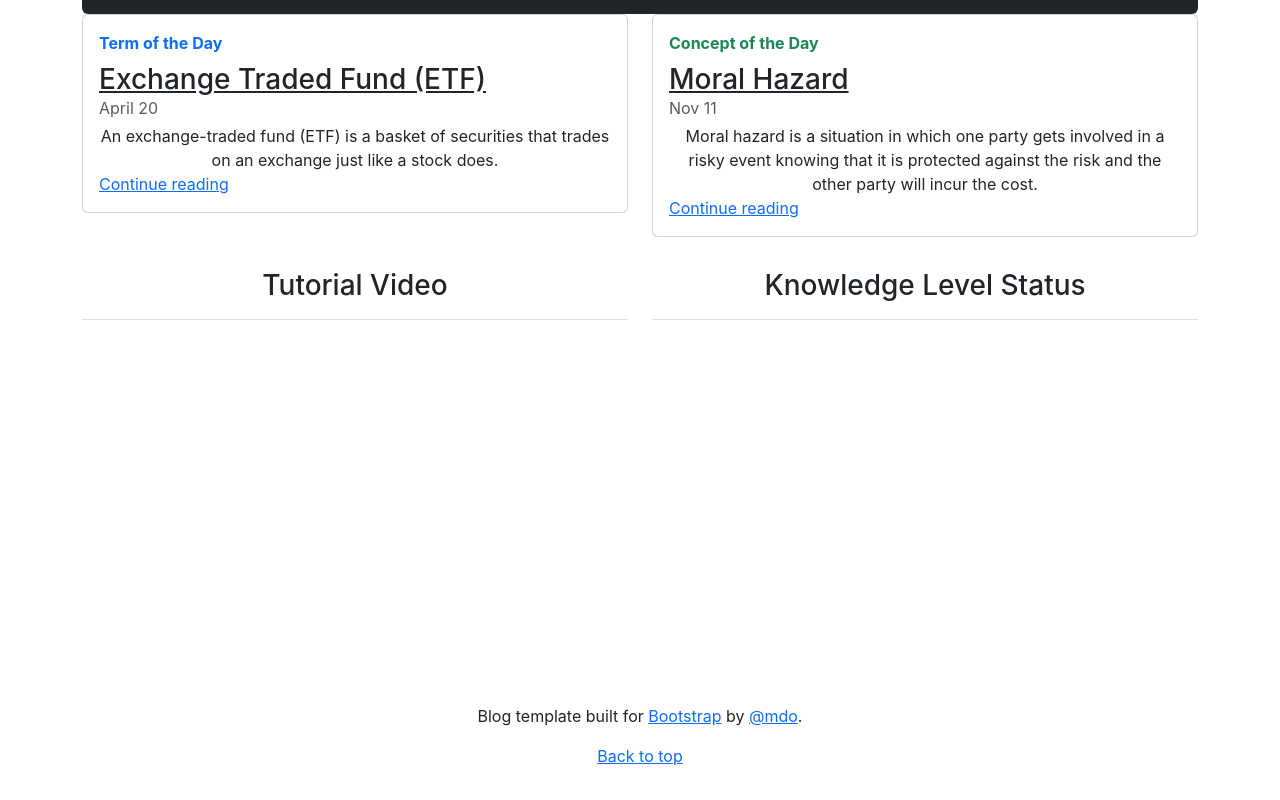
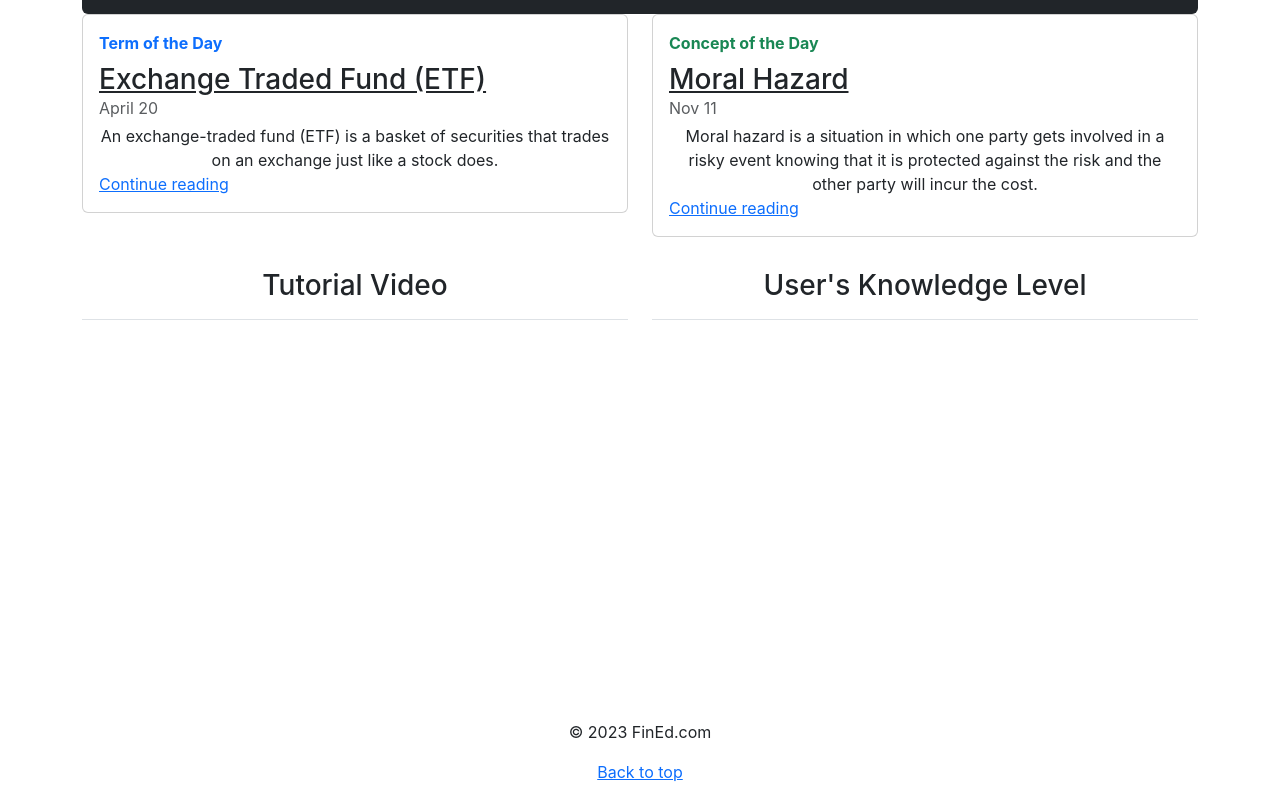
Before and after one commit to anshuman2601/momoneynoloans, a React (Create React App) app: page / in a window 1280 px wide. Shown: the part 669-1469 px from the top of the page. Built offline with nearby package versions, Linux system fonts and the light colour scheme.

Commit message:
lower right corner

```diff
--- a/src/Home.js
+++ b/src/Home.js
@@ -89,7 +89,7 @@ function Home() {
 
         <aside class="col-md-6 blog-sidebar">
             <h3 class="pb-3 mb-4 font-italic border-bottom">
-            Knowledge Level Status
+            User's Knowledge Level
           </h3>
 
 
@@ -98,12 +98,7 @@ function Home() {
       </main>
 
       <footer class="blog-footer">
-        <p>
-          Blog template built for{" "}
-          <a href="https://getbootstrap.com/">Bootstrap</a> by{" "}
-          <a href="https://twitter.com/mdo">@mdo</a>.
-        </p>
-        <p>
+        <p></p><p>© 2023 FinEd.com </p><p>
           <a href="#">Back to top</a>
         </p>
       </footer>
```
